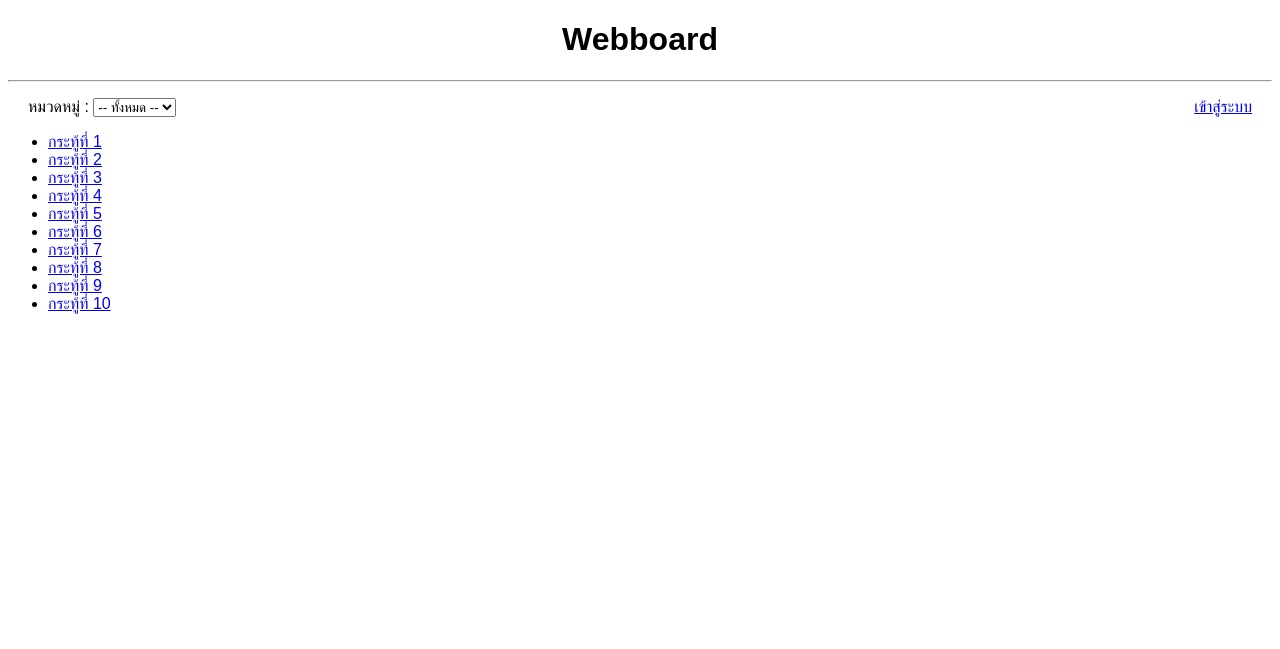
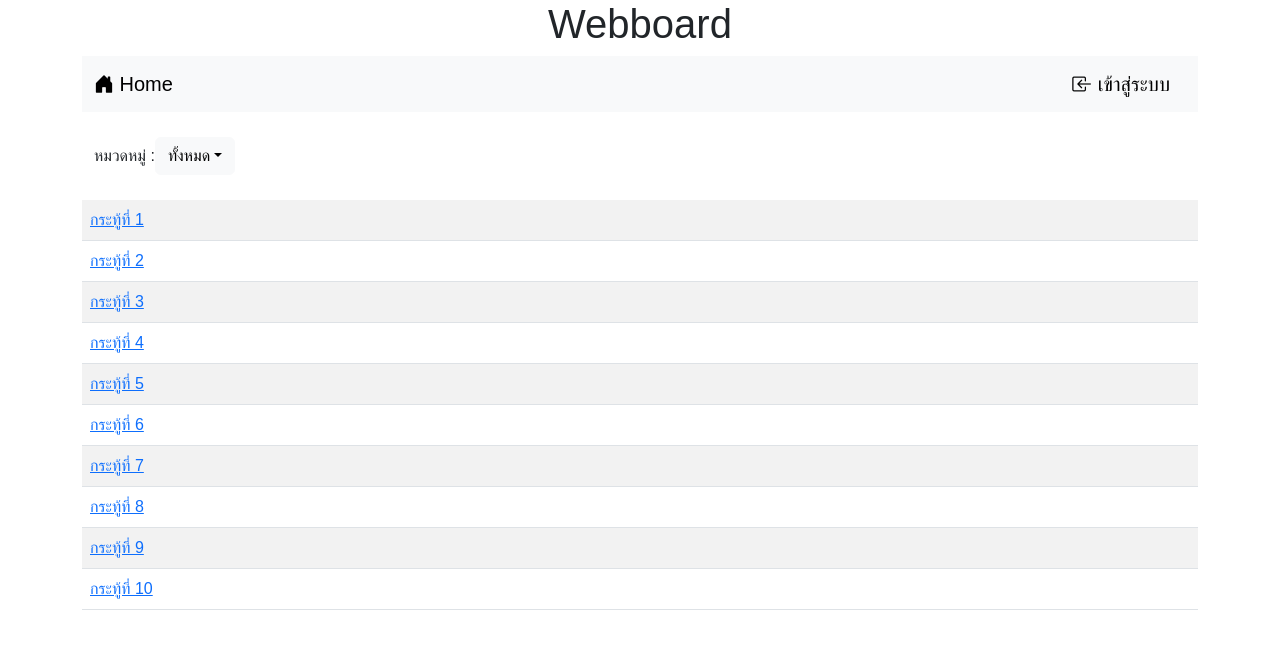
Before and after one commit to guykub/Webboard_ECT, a PHP site: page / in a window 1280 px wide. Shown: the top 649 px of the page. Run offline with PHP 8.4, Linux system fonts and the light colour scheme.

Commit message:
php fin
php fin

```diff
--- a/index.php
+++ b/index.php
@@ -7,11 +7,14 @@ session_start();
     <meta charset="UTF-8">
     <meta name="viewport" content="width=device-width, initial-scale=1.0">
     <title>Webboard</title>
+    <link href="https://cdn.jsdelivr.net/npm/bootstrap@5.3.2/dist/css/bootstrap.min.css" rel="stylesheet" integrity="sha384-T3c6CoIi6uLrA9TneNEoa7RxnatzjcDSCmG1MXxSR1GAsXEV/Dwwykc2MPK8M2HN" crossorigin="anonymous">
+    <script src="https://cdn.jsdelivr.net/npm/bootstrap@5.3.2/dist/js/bootstrap.bundle.min.js" integrity="sha384-C6RzsynM9kWDrMNeT87bh95OGNyZPhcTNXj1NW7RuBCsyN/o0jlpcV8Qyq46cDfL" crossorigin="anonymous"></script>
+    <link rel="stylesheet" href="https://cdn.jsdelivr.net/npm/bootstrap-icons@1.11.3/font/bootstrap-icons.min.css">
     <style>
         body{
             font-family: sans-serif;
         }
-        h1{
+        .text-center{
             text-align: center;
         }
         .login{
@@ -22,27 +25,68 @@ session_start();
 </head>
 <?php if (!isset($_SESSION['id'])) { ?>
 <body>
-    <h1>Webboard</h1>
-    <hr>
+    <h1 class="text-center">Webboard</h1>
+    <div class="container">
+    <nav class="navbar bg-body-tertiary">
+        <div class="container-fluid">
+            <a class="navbar-brand" href="#home"><i class="bi bi-house-door-fill"></i> Home</a>
+            <form class="d-flex">
+                <a href="login.php" class="navbar-brand"><i class="bi bi-box-arrow-in-left"></i> เข้าสู่ระบบ</a>
+            </form>
+        </div>
+    </nav><br>
     <form action="post.php" method="get">
-    <p style="padding-left: 20px;">หมวดหมู่ :
-    <select>
-        <option value="all">-- ทั้งหมด --</option>
-        <option value="general">เรื่องทั่วไป</option>
-        <option value="study">เรื่องเรียน</option>
-    </select>
-        <a class="login" href="login.html">เข้าสู่ระบบ</a></p>
+    <nav class="nav navbar-expand-lg">
+        <div class="container-fluid">
+            <div class="collapse navbar-collapse">
+                <span class="navbar-text">หมวดหมู่ : </span>
+                <ul class="navbar-nav">
+                    <li class="nav-item-dropdown">
+                        <button href="#" class="btn btn-light dropdown-toggle" data-bs-toggle="dropdown" aria-expanded="false">ทั้งหมด</button>
+                        <ul class="dropdown-menu">
+                            <li><a href="#" class="dropdown-item">ทั้งหมด</a></li>
+                            <li><a href="#" class="dropdown-item">เรื่องทั่วไป</a></li>
+                            <li><a href="#" class="dropdown-item">เรื่องเรียน</a></li>
+                        </ul>
+                    </li>
+                </ul>
+            </div>
+        </div>
+    </nav><br>
+    <table class="table table-striped">
+        <tbody><?php $i = 1; while ($i<=10){
+            echo "<tr>
+            <td><a href='post.php?id=$i'>กระทู้ที่ $i</a></td>
+            </tr>"; $i++; }?>
+        </tbody>
+    </table>
     </form>
+    </div>
     <ul>
-    <?php
-            $i = 1;
-            while($i<=10){
-                echo "<li><a href='post.php?id=$i'>กระทู้ที่ $i</a></li>";
-        $i++; }?>
-    </ul>
     <?php }else{ ?>
-        <h1>Webboard</h1>
-        <hr>
+        <h1 class="text-center">Webboard</h1>
+        <div class="container">
+            <nav class="navbar bg-body-tertiary">
+                <div class="container-fluid">
+                    <a class="navbar-brand" href="#home"><i class="bi bi-house-door-fill"></i> Home</a>
+                <form class="d-flex">
+                <div class="collapse navbar-collapse" id="navbarNavDarkDropdown">
+                <ul class="navbar-nav">
+                <li class="nav-item dropdown">
+                <button class="btn btn-dark dropdown-toggle" data-bs-toggle="dropdown" aria-expanded="false">Dropdown</button>
+                <ul class="dropdown-menu dropdown-menu-dark">
+                    <li><a class="dropdown-item" href="#">Action</a></li>
+                    <li><a class="dropdown-item" href="#">Another action</a></li>
+                    <li><a class="dropdown-item" href="#">Something else here</a></li>
+                </ul>
+        </li>
+      </ul>
+    </div>
+                </form>
+                </div>
+            </div>
+            </nav><br>
+        </div>
         <form action="post.php" method="get">
         <div style="padding-left: 20px;">หมวดหมู่ :
         <select>
@@ -63,5 +107,6 @@ session_start();
             }
         $i++; }?>
     <?php }?>
+    </div>
 </body>
 </html>
```
Also changed, not shown: login.php (+37 -7 lines).
